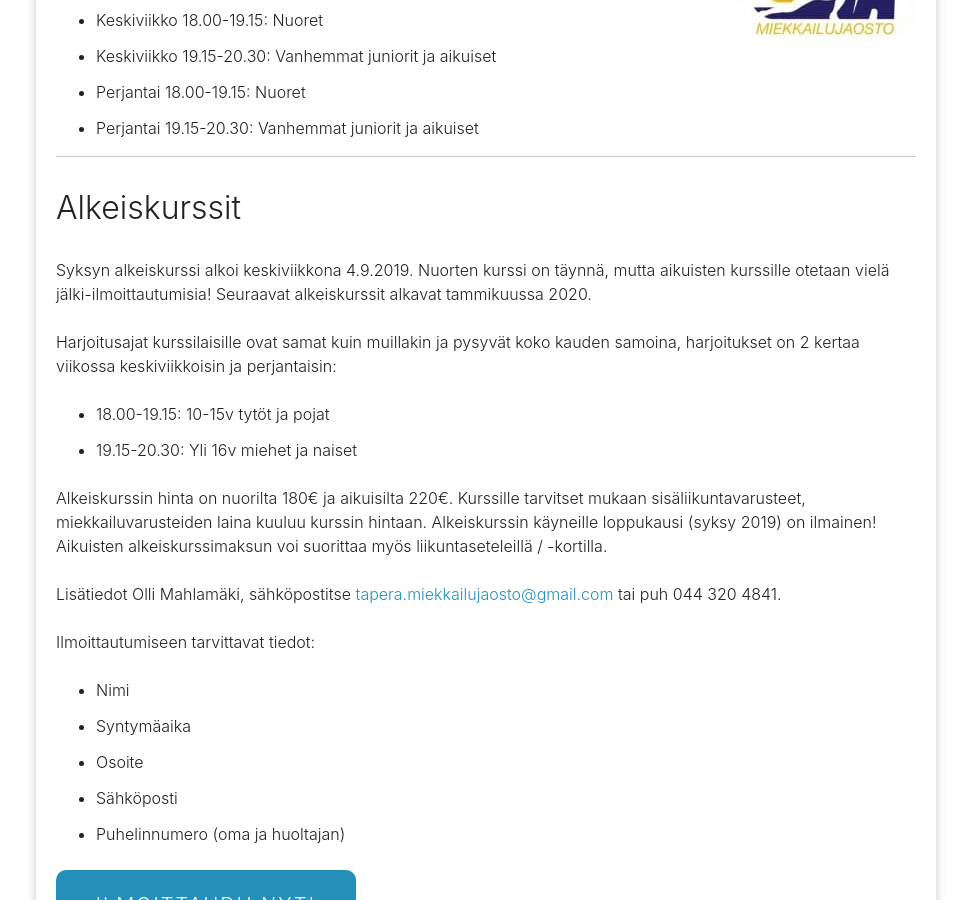
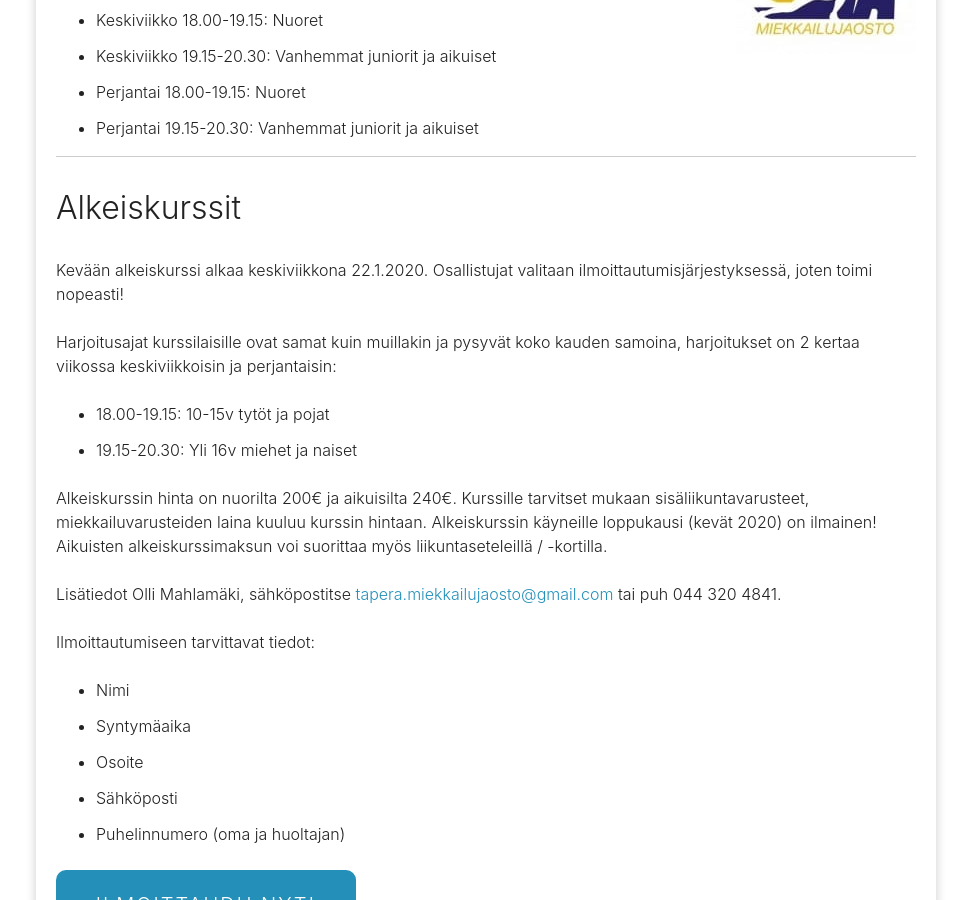
Before and after one commit to omahlama/eramiekkailu.fi, a Jekyll site: the page built from index.md, in a window 1280 px wide and 900 px high, scrolled down 776 px. Shown: the whole window, without its empty margins (154-1125 px from the left). Built offline with Jekyll 4.4.1, drawn with Linux system fonts in a browser that asks for light colours; nearby versions of some CDN libraries.

Commit message:
alkeiskurssi k2020

```diff
--- a/index.md
+++ b/index.md
@@ -23,14 +23,14 @@ Harjoitukset on maanantaisin, keskiviikkoisin ja perjantaisin:
 
 ## Alkeiskurssit
 
-Syksyn alkeiskurssi alkoi keskiviikkona 4.9.2019. Nuorten kurssi on täynnä, mutta aikuisten kurssille otetaan vielä jälki-ilmoittautumisia! Seuraavat alkeiskurssit alkavat tammikuussa 2020.
+Kevään alkeiskurssi alkaa keskiviikkona 22.1.2020. Osallistujat valitaan ilmoittautumisjärjestyksessä, joten toimi nopeasti!
 
 Harjoitusajat kurssilaisille ovat samat kuin muillakin ja pysyvät koko kauden samoina, harjoitukset on 2 kertaa viikossa keskiviikkoisin ja perjantaisin:
 
 * 18.00-19.15: 10-15v tytöt ja pojat
 * 19.15-20.30: Yli 16v miehet ja naiset
 
-Alkeiskurssin hinta on nuorilta 180€ ja aikuisilta 220€. Kurssille tarvitset mukaan sisäliikuntavarusteet, miekkailuvarusteiden laina kuuluu kurssin hintaan. Alkeiskurssin käyneille loppukausi (syksy 2019) on ilmainen! Aikuisten alkeiskurssimaksun voi suorittaa myös liikuntaseteleillä / -kortilla.
+Alkeiskurssin hinta on nuorilta 200€ ja aikuisilta 240€. Kurssille tarvitset mukaan sisäliikuntavarusteet, miekkailuvarusteiden laina kuuluu kurssin hintaan. Alkeiskurssin käyneille loppukausi (kevät 2020) on ilmainen! Aikuisten alkeiskurssimaksun voi suorittaa myös liikuntaseteleillä / -kortilla.
 
 Lisätiedot Olli Mahlamäki, sähköpostitse [tapera.miekkailujaosto@gmail.com](mailto:tapera.miekkailujaosto@gmail.com) tai puh 044 320 4841.
 
@@ -42,7 +42,7 @@ Ilmoittautumiseen tarvittavat tiedot:
 * Sähköposti
 * Puhelinnumero (oma ja huoltajan)
 
-<a href="https://forms.gle/Vjse4wbJqwm714Q99" class="register-button" role="button">Ilmoittaudu nyt!</a>
+<a href="https://forms.gle/kpyGKxGMAHqET3xeA" class="register-button" role="button">Ilmoittaudu nyt!</a>
 
 <hr>
 
```
